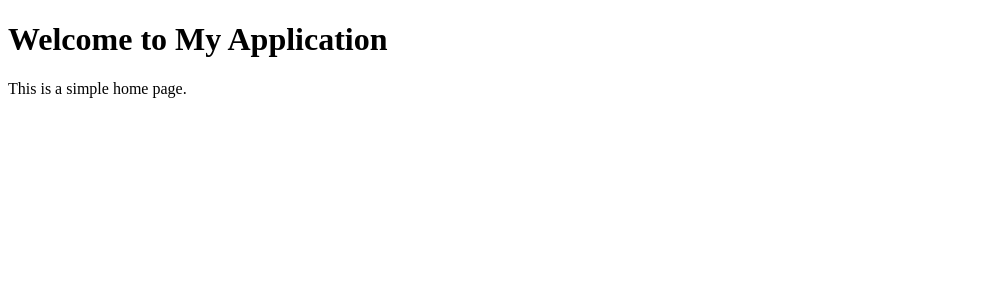
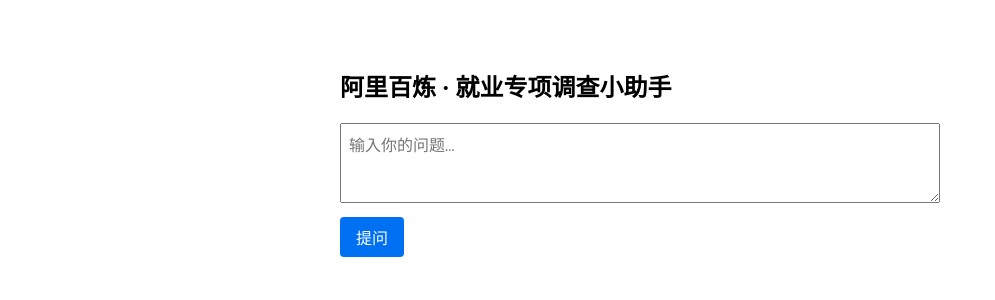
Before and after one commit to zhangshaochi/Employment-Survey, a Next.js app: page / in a window 1280 px wide. Shown: the top 300 px of the page, without its empty margins (0-995 px from the left). Built offline with nearby package versions, Linux system fonts and the light colour scheme.

Commit message:
Update index.js

```diff
--- a/pages/index.js
+++ b/pages/index.js
@@ -1,12 +1,97 @@
-import React from'react';
+import React, { useState } from 'react';
 
 const HomePage = () => {
-    return (
-        <div>
-            <h1>Welcome to My Application</h1>
-            <p>This is a simple home page.</p>
+  const [question, setQuestion] = useState('');
+  const [answer, setAnswer] = useState('');
+  const [loading, setLoading] = useState(false);
+
+  const askQuestion = async () => {
+    if (!question.trim()) {
+      alert('请先输入问题');
+      return;
+    }
+
+    setLoading(true);
+    setAnswer('思考中…');
+
+    try {
+      const response = await fetch('/api/ask', {
+        method: 'POST',
+        headers: {
+          'Content-Type': 'application/json',
+        },
+        body: JSON.stringify({ prompt: question }),
+      });
+
+      const data = await response.json();
+
+      if (response.ok) {
+        setAnswer(data.answer);
+      } else {
+        setAnswer(`错误: ${data.answer || '请求失败'}`);
+      }
+    } catch (error) {
+      setAnswer('网络请求失败，请稍后重试');
+      console.error('请求错误:', error);
+    } finally {
+      setLoading(false);
+    }
+  };
+
+  return (
+    <div style={{
+      fontFamily: '-apple-system, BlinkMacSystemFont, "Segoe UI", Roboto, "Helvetica Neue", Arial, sans-serif',
+      padding: '40px',
+      maxWidth: '600px',
+      margin: 'auto'
+    }}>
+      <h2>阿里百炼 · 就业专项调查小助手</h2>
+
+      <textarea
+        value={question}
+        onChange={(e) => setQuestion(e.target.value)}
+        placeholder="输入你的问题…"
+        style={{
+          width: '100%',
+          height: '80px',
+          fontSize: '16px',
+          padding: '8px',
+          boxSizing: 'border-box',
+          marginBottom: '10px'
+        }}
+        disabled={loading}
+      />
+
+      <button
+        onClick={askQuestion}
+        disabled={loading}
+        style={{
+          padding: '8px 16px',
+          fontSize: '16px',
+          backgroundColor: loading ? '#ccc' : '#0070f3',
+          color: 'white',
+          border: 'none',
+          borderRadius: '4px',
+          cursor: loading ? 'not-allowed' : 'pointer'
+        }}
+      >
+        {loading ? '处理中...' : '提问'}
+      </button>
+
+      {answer && (
+        <div style={{
+          marginTop: '20px',
+          whiteSpace: 'pre-wrap',
+          background: '#f5f5f5',
+          padding: '12px',
+          borderRadius: '4px',
+          minHeight: '50px'
+        }}>
+          {answer}
         </div>
-    );
+      )}
+    </div>
+  );
 };
 
 export default HomePage;
```
